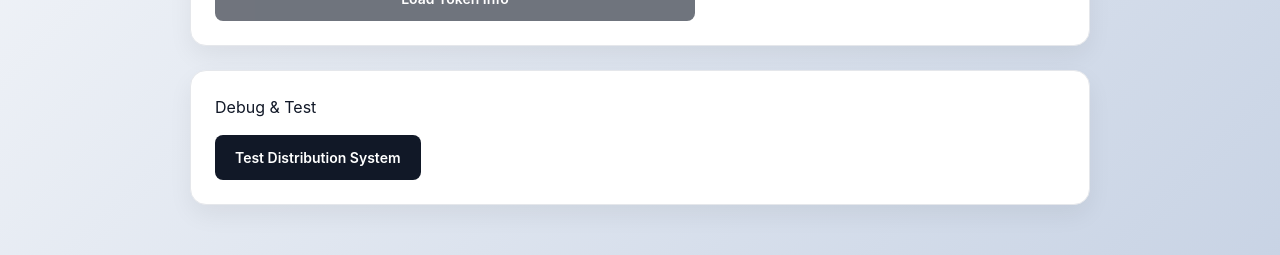
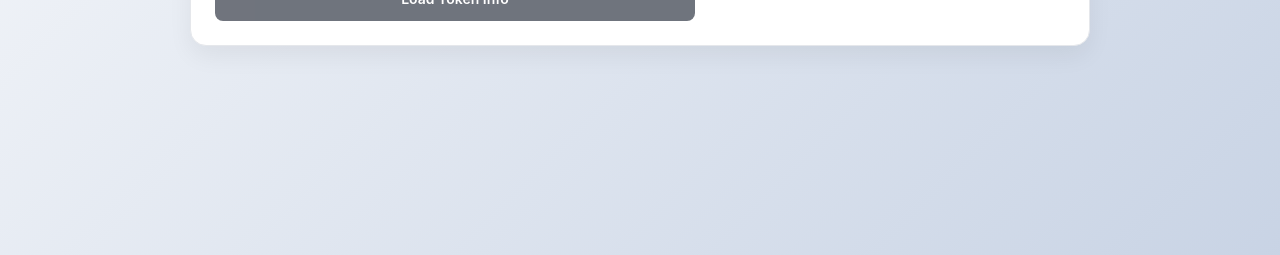
Before and after one commit to derek2403/blockchain-asg, a Next.js app: page /dividend in a window 1280 px wide. Shown: the part 383-638 px from the top of the page. Built offline with nearby package versions, Linux system fonts and the light colour scheme; what wagmi would draw is missing.

Commit message:
remove debug and test

```diff
--- a/pages/dividend.js
+++ b/pages/dividend.js
@@ -14,7 +14,7 @@ export default function DividendPage() {
   const [tokenInfo, setTokenInfo] = useState(null); // {tokenAddress, owner, housingValue}
   const [holders, setHolders] = useState([]); // [{address, balance, percentage}]
   const [distributing, setDistributing] = useState(false);
-  const [testResult, setTestResult] = useState(null);
+
 
   const idUpper = (idHex || "").trim().toUpperCase();
   const idLooksValid = /^[0-9A-F]{6}$/.test(idUpper);
@@ -122,21 +122,7 @@ export default function DividendPage() {
     }
   };
 
-  const testDistribution = async () => {
-    try {
-      setTestResult("Testing distribution system...");
 
-      const res = await fetch("/api/dividend/test");
-      if (!res.ok) throw new Error(await res.text());
-
-      const result = await res.json();
-      setTestResult(result);
-
-    } catch (e) {
-      console.error("Test failed:", e);
-      setTestResult({ error: e.message });
-    }
-  };
 
   const styled = {
     page: {
@@ -361,27 +347,7 @@ export default function DividendPage() {
           </div>
         )}
 
-        {/* Test Section */}
-        <div style={styled.card}>
-          <h3 style={{ margin: "0 0 16px 0", color: "#111827" }}>Debug & Test</h3>
-          <button onClick={testDistribution} style={styled.button}>
-            Test Distribution System
-          </button>
 
-          {testResult && (
-            <div style={{
-              marginTop: 16,
-              padding: 12,
-              background: "#f9fafb",
-              borderRadius: 8,
-              border: "1px solid #e5e7eb",
-              fontSize: 12,
-              fontFamily: "monospace"
-            }}>
-              <pre>{JSON.stringify(testResult, null, 2)}</pre>
-            </div>
-          )}
-        </div>
 
         {/* Status Messages */}
         {error && (
```
